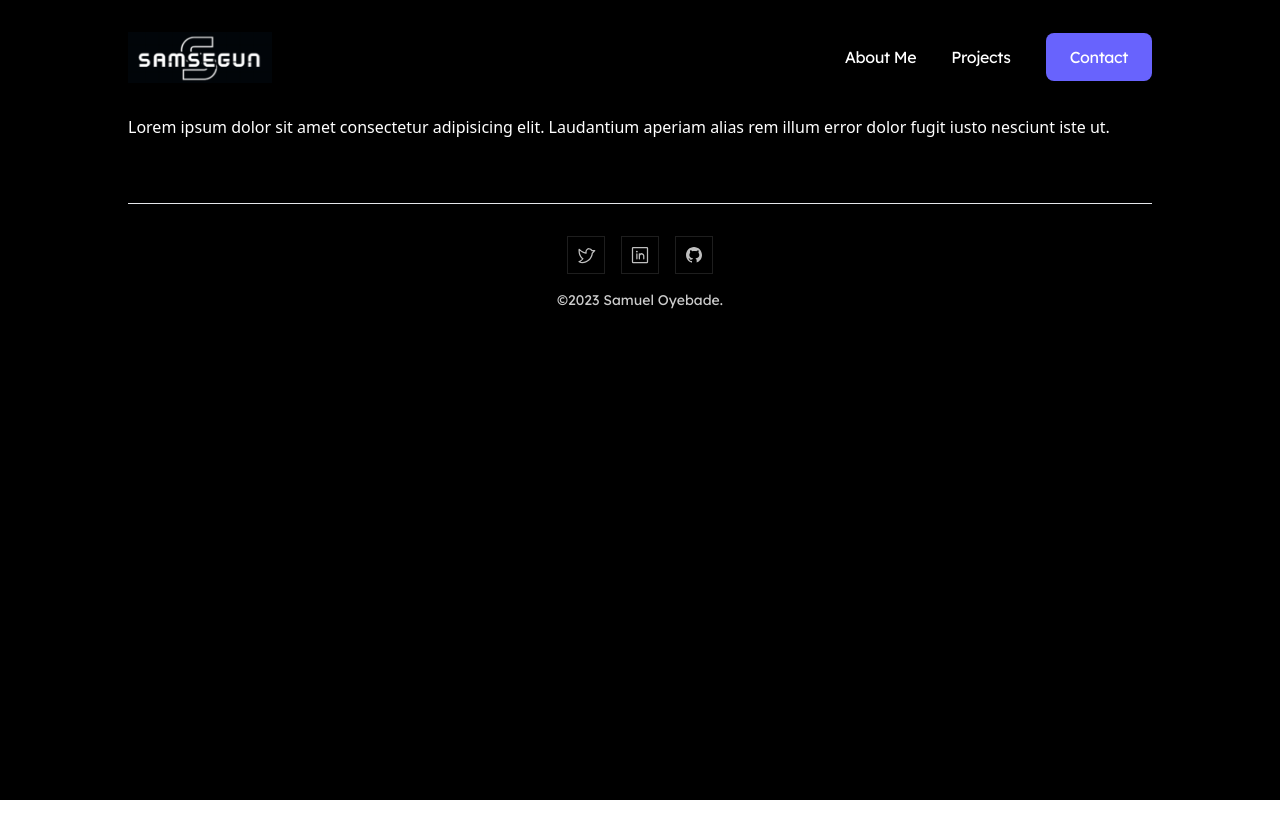
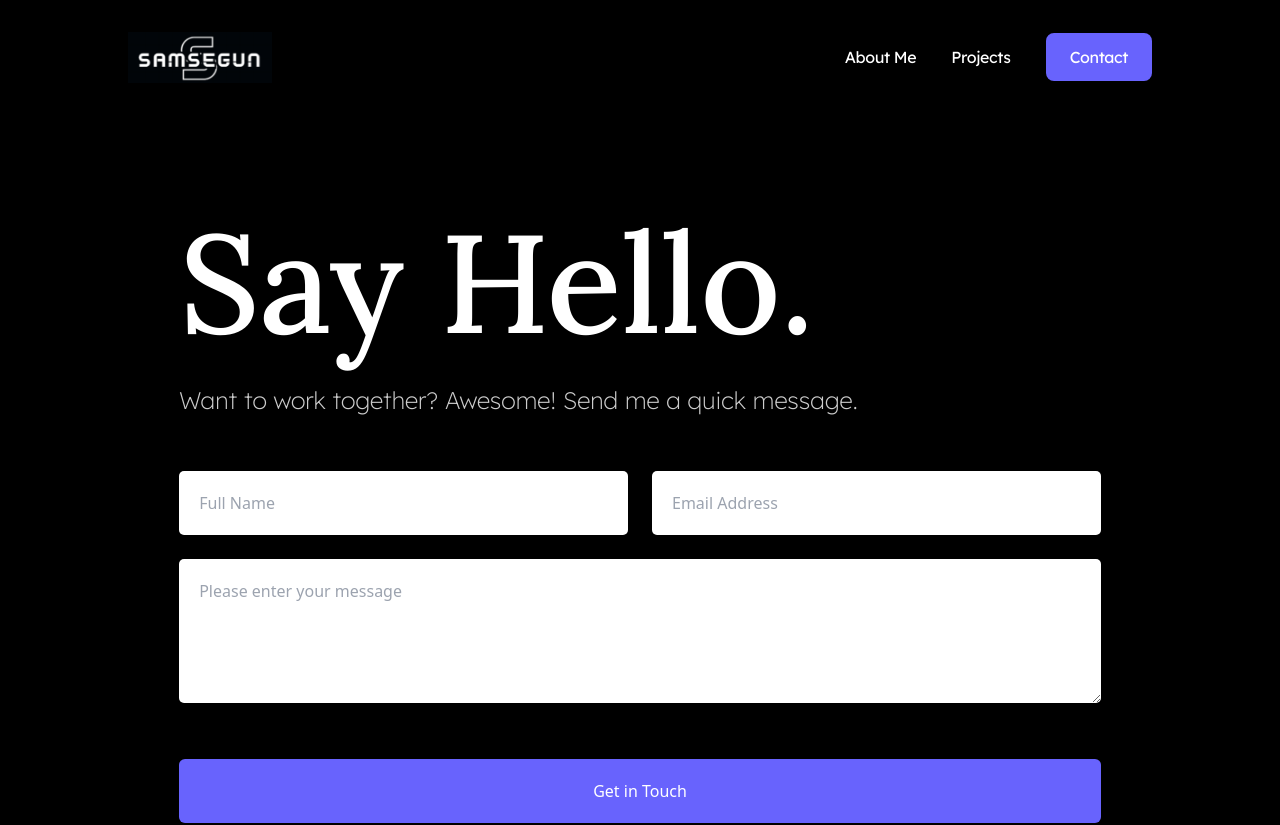
Before and after one commit to Samsegun/portfolio, a React (Vite) app: page /contact in a window 1280 px wide. Shown: the top 825 px of the page. Before the commit the page ends 800 px from the top, so only its background shows below. Built offline with nearby package versions, Linux system fonts and the light colour scheme.

Commit message:
ui designs implemented

```diff
--- a/src/components/Layout.tsx
+++ b/src/components/Layout.tsx
@@ -22,7 +22,7 @@ const Layout = () => {
     return (
         <div className='bg-black'>
             <div className='w-11/12 mx-auto lg:w-4/5 max-w-[1920px] min-h-screen'>
-                <header className='sticky top-0 bg-black'>
+                <header className='sticky top-0 z-20 bg-black'>
                     <Navigation
                         navHandler={navHandler}
                         navIsActive={navIsActive}
--- a/src/components/Projects.tsx
+++ b/src/components/Projects.tsx
@@ -4,22 +4,22 @@ const data = [
     {
         img: "src/assets/store2.png",
         title: "Audiophile Store",
-        text: "Tech Stack - html css js",
+        text: "An E-commerce store that meets the needs of audio enthusiasts.",
     },
     {
         img: "src/assets/tracker2.png",
         title: "IP Address Tracker",
-        text: "Tech Stack - html css js react",
+        text: "A Tracker that provides information about an IP Address.",
     },
     {
         img: "src/assets/entertainment.png",
         title: "Entertainent App",
-        text: "Tech Stack - html css js",
+        text: "This app showcases different movies and shows.",
     },
     {
         img: "src/assets/weather.jpeg",
         title: "Open Weather App",
-        text: "Tech Stack - html css js",
+        text: "An app that provides weather-info of over 200,000 cities.",
     },
 ];
 
@@ -38,7 +38,7 @@ const Projects = () => {
                     <React.Fragment key={idx}>
                         <article
                             className='mt-12 pb-8 border-b-[1px] border-[grey] border-opacity-30
-                         md:flex md:items-center md:justify-between project'>
+                         flex flex-col items-center justify-between gap-4 lg:flex-row project'>
                             <div>
                                 <img
                                     src={item.img}
@@ -47,10 +47,13 @@ const Projects = () => {
                                 />
                             </div>
 
-                            <div className='basis-1/2 mt-8 font-lexend text-lg tracking-[-0.3px]'>
-                                <h3 className='md:text-[1.4rem]'>
-                                    {item.title}
-                                </h3>
+                            <h3 className='text-lg font-medium md:text-[1.4rem]'>
+                                {item.title}
+                            </h3>
+
+                            <div
+                                className='basis-1/2 font-lexend text-lg text-center lg:text-left
+                             tracking-[-0.3px]'>
                                 <p className='font-extralight text-[#ffffffcc] '>
                                     {item.text}
                                 </p>
--- a/src/components/header/Navigation.tsx
+++ b/src/components/header/Navigation.tsx
@@ -10,7 +10,7 @@ type NavProps = {
 
 const Navigation: FC<NavProps> = ({ navHandler, navIsActive }) => {
     return (
-        <nav className='flex flex-wrap items-center justify-between py-4 md:py-8'>
+        <nav className='relative flex flex-wrap items-center justify-between py-4 md:py-8'>
             <div className='w-32 md:w-36'>
                 <Link to='/'>
                     <img src={samsegun} alt='' />
@@ -27,8 +27,10 @@ const Navigation: FC<NavProps> = ({ navHandler, navIsActive }) => {
                     <li>
                         <Link to={"/projects"}>projects</Link>
                     </li>
-                    <li className='bg-[#6863FD] px-6 py-3 rounded-lg'>
-                        <Link to={"/contact"}>contact</Link>
+                    <li className='bg-[#6863FD] rounded-lg'>
+                        <Link to={"/contact"} className='block px-6 py-3'>
+                            contact
+                        </Link>
                     </li>
                 </ul>
             </div>
@@ -41,9 +43,10 @@ const Navigation: FC<NavProps> = ({ navHandler, navIsActive }) => {
             </div>
 
             <div
-                className={`basis-full ${
-                    navIsActive ? "h-[15.7rem] opacity-100" : "h-0 opacity-0"
-                } text-center flex items-center justify-center md:hidden duration-300 transition-all ease-linear`}>
+                className={`bg-black absolute h-72 left-0 right-0 top-0 -z-10 ${
+                    navIsActive ? "-translate-y-0" : "-translate-y-full"
+                } text-center flex items-center justify-center md:hidden
+                 duration-300 transition-all ease-linear`}>
                 <ul
                     className='text-white capitalize font-lexend
                          text-sm -tracking-[0.3px]'>
@@ -64,12 +67,14 @@ const Navigation: FC<NavProps> = ({ navHandler, navIsActive }) => {
                         <Link to={"/projects"}>projects</Link>
                     </li>
                     <li
-                        className={`my-8 bg-[#6863FD] px-5 py-2 font-bold rounded-lg tracking-wider ${
+                        className={`my-8 bg-[#6863FD] font-bold rounded-lg tracking-wider ${
                             navIsActive
                                 ? "translate-x-0 scale-100"
                                 : "translate-x-4 scale-125"
                         } duration-700 transition-all ease-linear`}>
-                        <Link to={"/contact"}>contact</Link>
+                        <Link to={"/contact"} className='block px-5 py-2'>
+                            contact
+                        </Link>
                     </li>
                 </ul>
             </div>
--- a/src/index.css
+++ b/src/index.css
@@ -29,7 +29,19 @@
     border: none;
 }
 
+form input,
+textarea {
+    width: 100%;
+    padding: 1.25rem;
+    color: #000;
+    border-radius: 5px;
+}
+
 @media (min-width: 1024px) {
+    .project > * {
+        flex-basis: 30%;
+    }
+
     .project:first-of-type {
         margin-top: 3rem;
     }
--- a/src/routes/Contact.tsx
+++ b/src/routes/Contact.tsx
@@ -1,9 +1,36 @@
 const Contact = () => {
     return (
-        <div className='text-white'>
-            Lorem ipsum dolor sit amet consectetur adipisicing elit. Laudantium
-            aperiam alias rem illum error dolor fugit iusto nesciunt iste ut.
-        </div>
+        <section className='text-white my-[3.75rem] xl:my-24 mx-[5%]'>
+            <h1 className='heading'>Say Hello.</h1>
+
+            <p
+                className='md:text-2xl leading-6 md:leading-[30px]
+             text-[#ffffffcc] font-lexend font-extralight'>
+                Want to work together? Awesome! Send me a quick message.
+            </p>
+
+            <form className='mt-14 flex flex-col gap-4 xl:gap-6'>
+                <div className='flex flex-col gap-4 xl:flex-row xl:gap-6'>
+                    <input name='name' type='text' placeholder='Full Name' />
+                    <input
+                        name='email'
+                        type='email'
+                        placeholder='Email Address'
+                    />
+                </div>
+
+                <textarea
+                    name='message'
+                    placeholder='Please enter your message'
+                    className='h-36'></textarea>
+
+                <button
+                    type='button'
+                    className='p-5 bg-[#6863FD] mt-8 rounded-md'>
+                    Get in Touch
+                </button>
+            </form>
+        </section>
     );
 };
 
--- a/src/routes/Projects.tsx
+++ b/src/routes/Projects.tsx
@@ -4,27 +4,27 @@ const data = [
     {
         img: "src/assets/trendies.png",
         title: "Trendies Shop",
-        text: "Tech Stack - html css js",
+        text: "Trendies is an E-commerce store where users can shop for their essential needs. It showcases clothes, jewelries and electronics. It also has a checkout functionality.",
     },
     {
         img: "src/assets/store2.png",
         title: "Audiophile Store",
-        text: "Tech Stack - html css js",
+        text: "Audiophile is an E-commerce platform that has different range of premium audio equipment. It also provides well-detailed information about available products.",
     },
     {
         img: "src/assets/tracker2.png",
         title: "IP Address Tracker",
-        text: "Tech Stack - html css js react",
+        text: "A Tracker that provides users information such as IP Address, ISP provider, location and so on. The app also utilizes a map for better visuals about current location of an IP Address.",
     },
     {
         img: "src/assets/entertainment.png",
         title: "Entertainent App",
-        text: "Tech Stack - html css js",
+        text: "This app showcases fictional movies and TV shows. It has a log-in, bookmark, search functionality and some fancy animations.",
     },
     {
         img: "src/assets/weather.jpeg",
         title: "Open Weather App",
-        text: "Tech Stack - html css js",
+        text: "An app that enables users search for different cities around the world, providing current weather conditions, such as temperature, humidity, wind speed and so on.",
     },
 ];
 
@@ -35,8 +35,8 @@ const Projects = () => {
                 <h1 className='heading'>Projects</h1>
 
                 <p
-                    className='font-lexend text-[#ffffffcc]
-                 text-sm font-light md:text-base'>
+                    className='md:text-2xl leading-6 md:leading-[30px]
+                    text-[#ffffffcc] font-lexend font-extralight'>
                     Have a look at some of the work I have completed.
                 </p>
             </div>
@@ -47,7 +47,7 @@ const Projects = () => {
                         <React.Fragment key={idx}>
                             <article
                                 className='mt-12 pb-8 border-b-[1px] border-[grey] border-opacity-30
-                         md:flex md:items-center md:justify-between project'>
+                         flex flex-col items-center justify-between gap-4 lg:flex-row project'>
                                 <div>
                                     <img
                                         src={item.img}
@@ -56,13 +56,14 @@ const Projects = () => {
                                     />
                                 </div>
 
+                                <h3 className='text-lg font-medium md:text-[1.4rem]'>
+                                    {item.title}
+                                </h3>
+
                                 <div
-                                    className='basis-1/2 mt-8 font-lexend text-lg
-                                 tracking-[-0.3px] md:text-center'>
-                                    <h3 className='md:text-[1.4rem]'>
-                                        {item.title}
-                                    </h3>
-                                    <p className='font-extralight text-[#ffffffcc] '>
+                                    className='font-lexend text-lg text-center lg:text-left
+                                 tracking-[-0.3px]] md:w-1/2'>
+                                    <p className='font-extralight text-[#ffffffcc] mt-4'>
                                         {item.text}
                                     </p>
                                 </div>
```
Also changed, not shown: src/assets/trendies.png.
